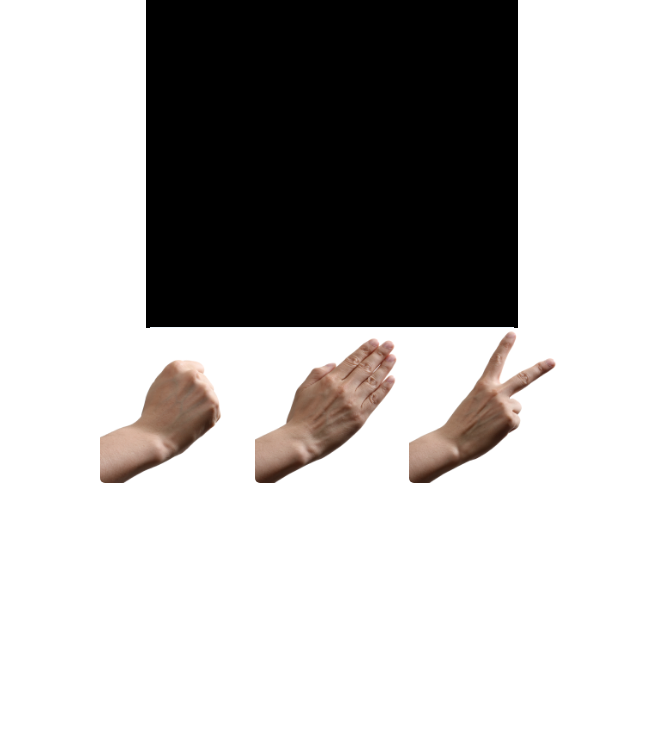
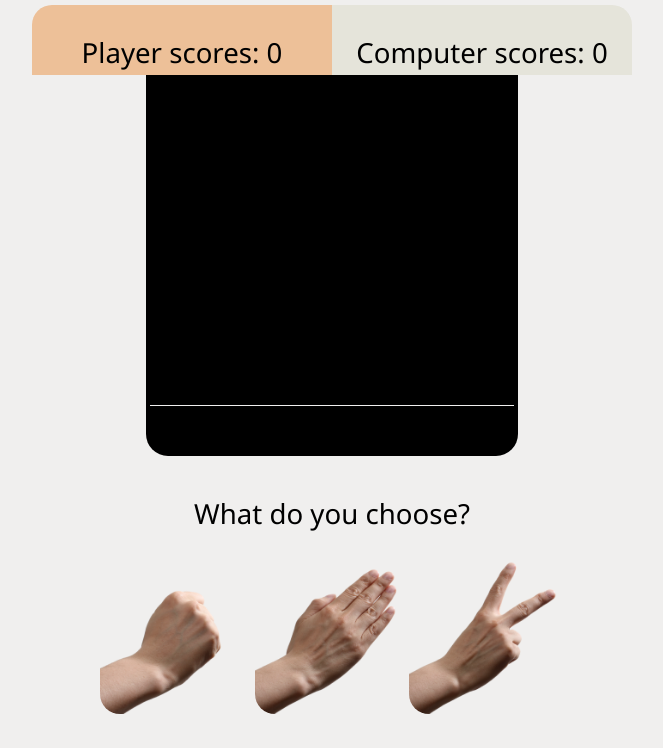
Before and after one commit to chichopy/Project-Rock-Paper-Scissors, a plain HTML site: page index.html in a window 1280 px wide. Shown: the part 101-849 px from the top of the page, without its empty margins (308-971 px from the left). Before the commit the page ends 800 px from the top, so only its background shows below. Drawn offline with Linux system fonts and the light colour scheme.

Commit message:
Create askPlayer div
This div was created with the purpose of aligning items and to display the button asking to play again.

Next step: Poolish CSS by optimizing number of elements and imporving by deleting redundancies

```diff
--- a/index.html
+++ b/index.html
@@ -10,8 +10,10 @@
 
 </head>
 <body>
-    <!--outer-screen centers-->
+    <p>Rock-Paper-Scissors</p>
+
     <div class="totalScreen">
+        <!--outer-screen centers-->
         <div class="outer-screen">
             <!--screen divides in three parts, player, separator and computer-->
             <div class="screen">
@@ -30,6 +32,10 @@
         </div>
     </div>
 
+    <div class="askPlayer">
+        <p id="askToChoose">What do you choose?</p>
+        <button id="playAgain">Play again?</button>
+    </div>
 
     <div class="images">
         <div class="image-wrapper">
@@ -55,7 +61,5 @@
         </div>
     </div>
 
-    <button id="playAgain">Play again?</button>
-
 </body>
 </html>
--- a/myscripts.js
+++ b/myscripts.js
@@ -79,6 +79,13 @@ function displayScores(playerWins, computerWins){
     computerDivWins.appendChild(pComputerScores);
 }
 
+
+
+
+
+let askToChoose = document.getElementById('askToChoose');
+
+
 // Displays results
 function displayResult(result, playerWins, computerWins){
     // Displays tiny window with the result
@@ -93,6 +100,7 @@ function displayResult(result, playerWins, computerWins){
             results.appendChild(pResults);
         }
     } else {
+        askToChoose.style['display'] = 'none';
         playAgain();
         if (playerWins === 5){
             result = 'Awesome! You win :)';
@@ -116,7 +124,7 @@ function playAgain(){
             results.removeChild(results.children[0]);
             computerScreenChoice.removeChild(computerScreenChoice.childNodes[0]);
             playerScreenChoice.removeChild(playerScreenChoice.childNodes[0]);
-        }
+          }
 
     })
 
--- a/styles/style.css
+++ b/styles/style.css
@@ -1,12 +1,41 @@
+.askPlayer{
+    display: flex;
+    justify-content: center;
+    margin-top: 10px;
+    font-family: 'Segoe UI', Tahoma, 'Geneva', Verdana, sans-serif;
+    font-weight: 500;
+    font-size: larger;
+}
+
+.askPlayer p{
+    font-family: 'Segoe UI', Tahoma, 'Geneva', Verdana, sans-serif;
+    font-weight: 500;
+    font-size: larger;
+}
+
 body{
     padding: 20px 400px;
+    background-color: #F0EFEE;
+    text-align: center;
+    font-family: 'Segoe UI', Tahoma, 'Geneva', Verdana, sans-serif;
+    font-weight: 500;
+    font-size: larger;
+}
+body p{
+    font-family: 'Segoe UI', Tahoma, 'Geneva', Verdana, sans-serif;
+    font-weight: 500;
+    font-size: larger;
 }
 
 #computerDivWins{
-    background-color: brown;
+    background-color: #E5E4dA;
     margin-top: 0;
     width: 100%;
     height: 70px;
+    border-radius: 0 20px 0 0;
+    font-family: 'Segoe UI', Tahoma, 'Geneva', Verdana, sans-serif;
+    font-weight: 500;
+    font-size: larger;
 }
 
 .images{
@@ -21,17 +50,17 @@ body{
 
 .image-wrapper img{
     width: 100%;
-    border-radius: 5px;
+    border-radius: 20px;
 }
 
 .outer-screen{
     display: flex;
     flex-direction: column;
-
     justify-content: center;
     align-items: center;
     width: 80%;
     background-color: black;
+    border-radius: 40px 40px 22px 22px;
 }
 
 .player, .computer{
@@ -42,22 +71,35 @@ body{
 }
 
 #playerDivWins{
-    background-color: aqua;
+    background-color: #EDC098;
+    border-radius: 20px 0 0 0;
     margin-top: 0;
     width: 100%;
     height: 70px;
+    font-family: 'Segoe UI', Tahoma, 'Geneva', Verdana, sans-serif;
+    font-weight: 500;
+    font-size: larger;
 }
 
 #playAgain{
     display: none;
+    font-family: 'Segoe UI', Tahoma, 'Geneva', Verdana, sans-serif;
+    font-weight: 500;
+    font-size: larger;
 }
 
-
 #results{
-    color:white;
+    color:#F0EFEE;
     background-color: black;
     text-align: center;
     width: 80%;
+    height: 50px;
+}
+
+#results p{
+    font-family: 'Segoe UI', Tahoma, 'Geneva', Verdana, sans-serif;
+    font-weight: 500;
+    font-size: larger;
 }
 
 .screen{
@@ -65,6 +107,7 @@ body{
     justify-content: center;
     text-align: center;
     background-color: black;
+    border-radius: 45px 45px 0 0;
     width: 100%;
     height: 400px;
 }
@@ -73,16 +116,17 @@ body{
 .verticalSeparator{
     width: 1px;
     height: 100%;
-    background-color: aliceblue;
+    background-color: #F0EFEE;
 }
 
 .horizontalSeparator{
     height: 1px;
     width: 98%;
-    background-color: aliceblue;
+    background-color: #F0EFEE;
 }
 
 .totalScreen{
     display: flex;
     justify-content: center;
+    align-items: center;
 }
```
